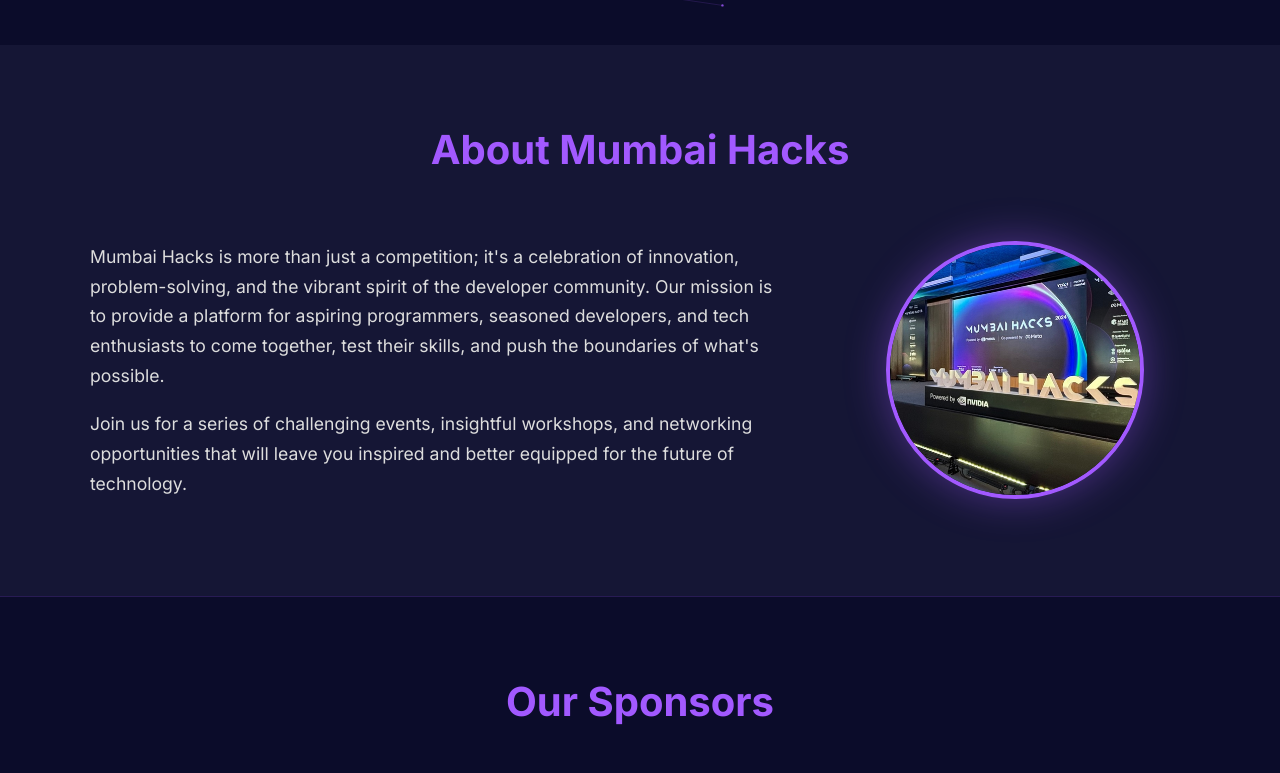
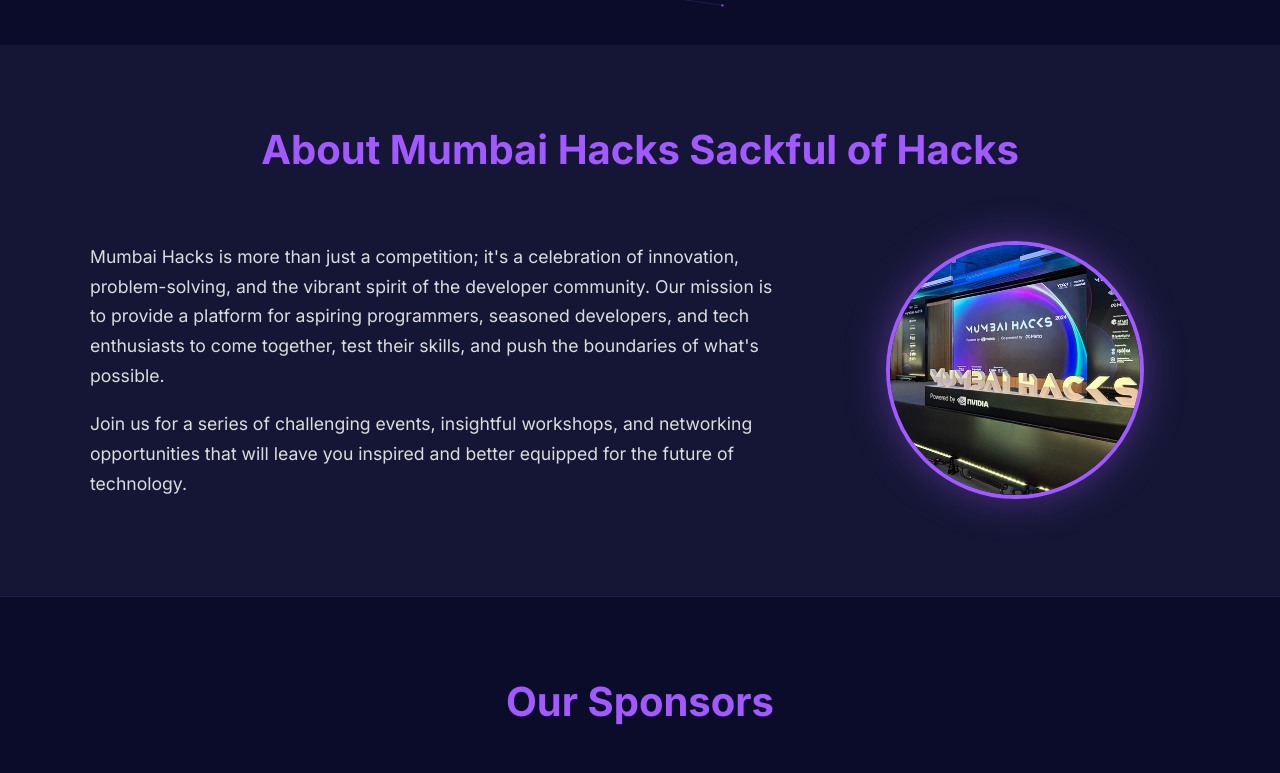
Before and after one commit to shrinidhi-iyer/uid-mumbai-hacks, a plain HTML site: page index.html in a window 1280 px wide. Shown: the part 788-1561 px from the top of the page. Drawn offline with nearby package versions, Linux system fonts and the light colour scheme.

Commit message:
Update index.html

```diff
--- a/index.html
+++ b/index.html
@@ -252,7 +252,8 @@
   </main>
 
   <section id="about" class="content-section">
-    <h2>About Mumbai Hacks</h2>
+    <h2>About Mumbai Hacks  Sackful of Hacks
+    </h2>
     <div class="about-grid">
       <div class="about-text">
         <p>Mumbai Hacks is more than just a competition; it's a celebration of innovation, problem-solving, and the vibrant spirit of the developer community. Our mission is to provide a platform for aspiring programmers, seasoned developers, and tech enthusiasts to come together, test their skills, and push the boundaries of what's possible.</p>
```
